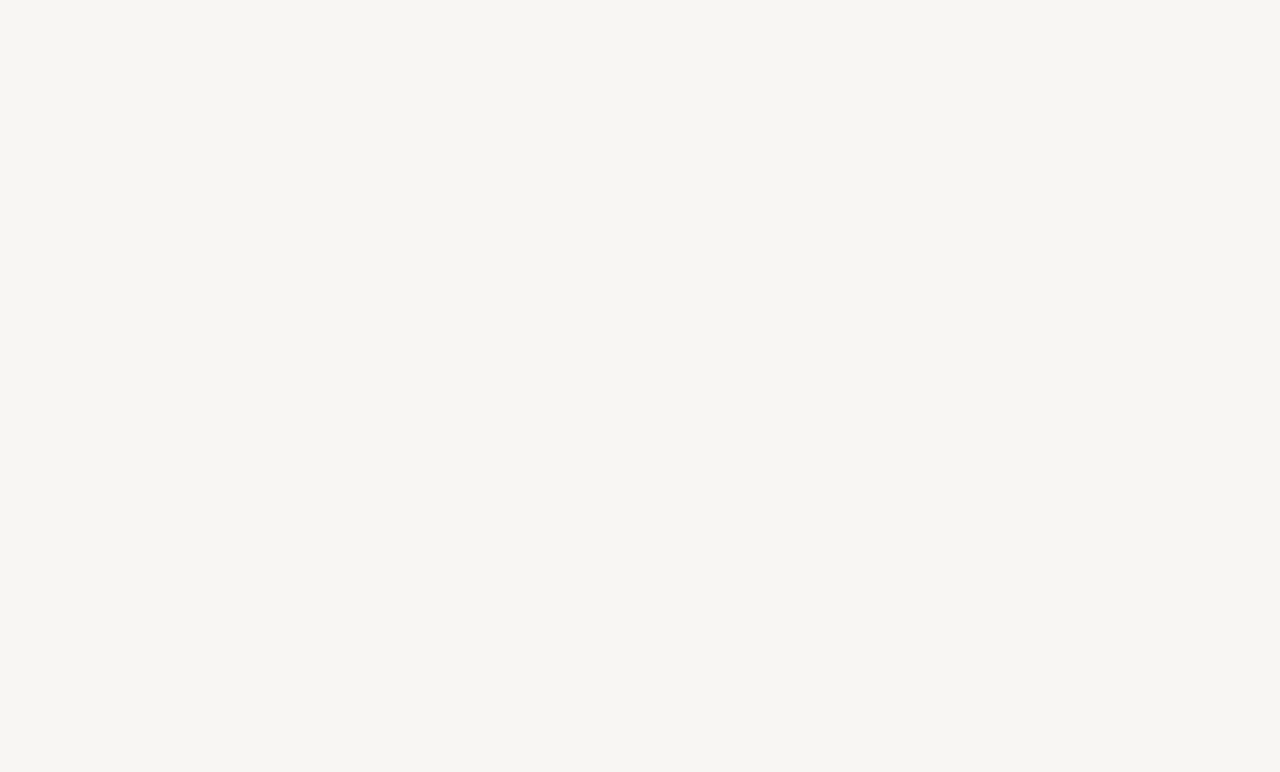
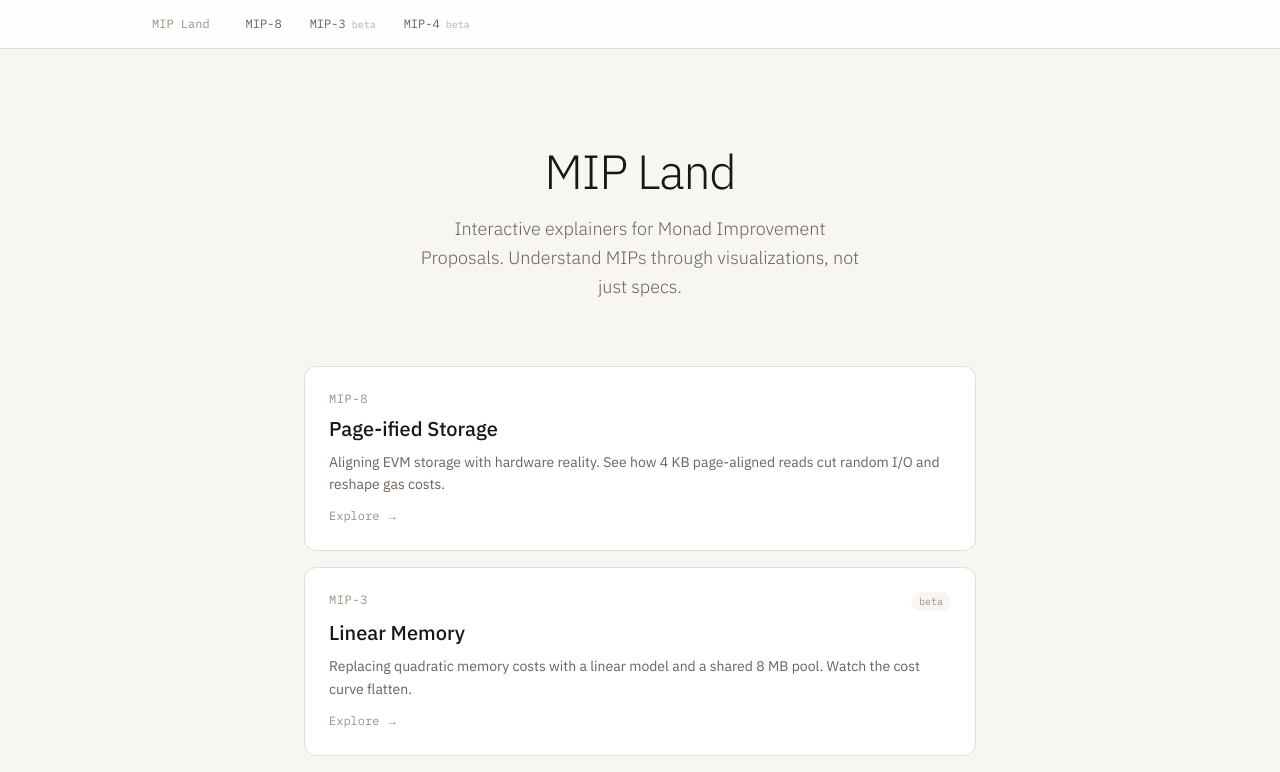
Before and after one commit to portdeveloper/pageified-storage, a Next.js app: page / in a window 1280 px wide. Before the commit this address had no page. Shown: the top 772 px of the page. Built offline with nearby package versions, Linux system fonts and the light colour scheme.

Commit message:
Add landing page with MIP directory instead of redirect to MIP-8

```diff
--- a/src/app/page.tsx
+++ b/src/app/page.tsx
@@ -1,5 +1,88 @@
-import { redirect } from "next/navigation";
+import type { Metadata } from "next";
+import Link from "next/link";
 
-export default function Home() {
-  redirect("/mip-8");
+export const metadata: Metadata = {
+  title: "MIP Land — Interactive Monad Improvement Proposals",
+  description:
+    "Interactive explainers for Monad Improvement Proposals. Understand MIPs through visualizations, not just specs.",
+  openGraph: {
+    title: "MIP Land — Interactive Monad Improvement Proposals",
+    description:
+      "Interactive explainers for Monad Improvement Proposals. Understand MIPs through visualizations, not just specs.",
+  },
+};
+
+const MIPS = [
+  {
+    id: "MIP-8",
+    href: "/mip-8",
+    title: "Page-ified Storage",
+    description:
+      "Aligning EVM storage with hardware reality. See how 4 KB page-aligned reads cut random I/O and reshape gas costs.",
+    accent: "solution",
+  },
+  {
+    id: "MIP-3",
+    href: "/mip-3",
+    title: "Linear Memory",
+    description:
+      "Replacing quadratic memory costs with a linear model and a shared 8 MB pool. Watch the cost curve flatten.",
+    accent: "problem",
+    beta: true,
+  },
+  {
+    id: "MIP-4",
+    href: "/mip-4",
+    title: "Reserve Balance Introspection",
+    description:
+      "Letting contracts detect when an account dips below the 10 MON reserve threshold mid-execution.",
+    accent: "solution",
+    beta: true,
+  },
+];
+
+export default function HomePage() {
+  return (
+    <main className="min-h-[85vh] flex flex-col items-center justify-center px-6">
+      <div className="max-w-2xl w-full text-center mt-24 mb-16">
+        <h1 className="text-4xl sm:text-5xl font-light leading-[1.1] tracking-tight mb-4">
+          MIP Land
+        </h1>
+        <p className="text-lg text-text-secondary font-light max-w-md mx-auto leading-relaxed">
+          Interactive explainers for Monad Improvement Proposals.
+          Understand MIPs through visualizations, not just specs.
+        </p>
+      </div>
+
+      <div className="max-w-2xl w-full grid gap-4 mb-24">
+        {MIPS.map((mip) => (
+          <Link
+            key={mip.id}
+            href={mip.href}
+            className="group block bg-surface-elevated rounded-xl p-6 border border-border hover:border-text-tertiary/30 transition-all hover:shadow-sm"
+          >
+            <div className="flex items-start justify-between mb-2">
+              <span className="font-mono text-xs text-text-tertiary tracking-wider">
+                {mip.id}
+              </span>
+              {mip.beta && (
+                <span className="font-mono text-[10px] text-text-tertiary bg-surface px-2 py-0.5 rounded-full">
+                  beta
+                </span>
+              )}
+            </div>
+            <h2 className="text-xl font-medium mb-2 group-hover:text-solution-accent transition-colors">
+              {mip.title}
+            </h2>
+            <p className="text-sm text-text-secondary leading-relaxed">
+              {mip.description}
+            </p>
+            <span className="inline-block mt-3 font-mono text-xs text-text-tertiary group-hover:text-text-secondary transition-colors">
+              Explore →
+            </span>
+          </Link>
+        ))}
+      </div>
+    </main>
+  );
 }
```
